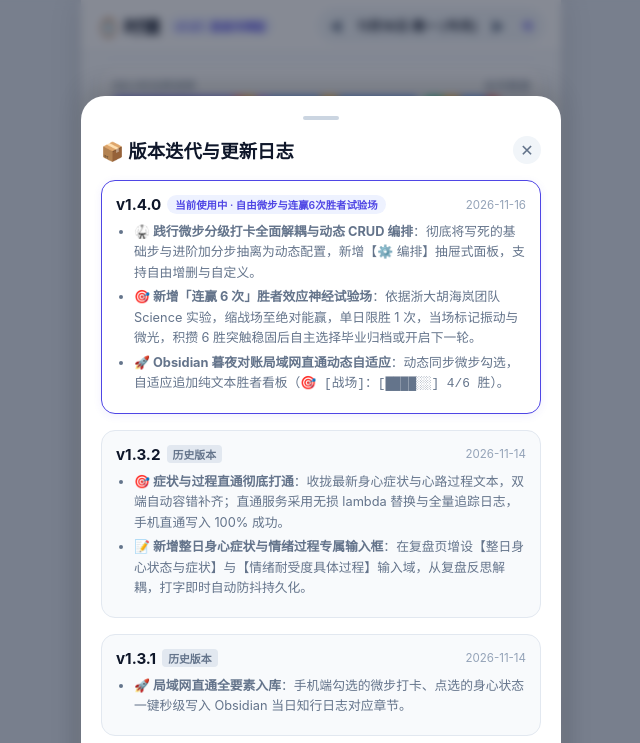
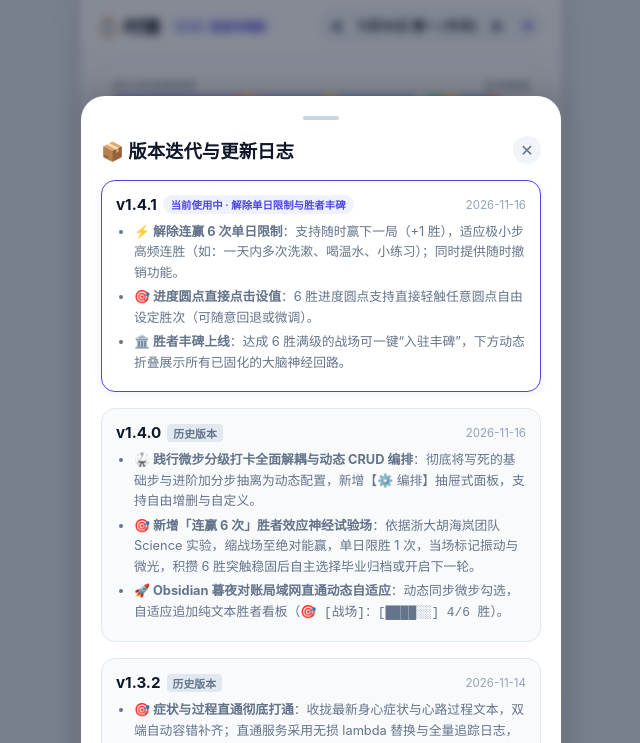
Before and after one commit to MiWumw/timemirror, a plain HTML site: page index.html in a window 1280 px wide. Both pictures are taken after a click on the element "v1.4.1 · 胜者丰碑版". Shown: the top 743 px of the page, without its empty margins (319-959 px from the left). Drawn offline with Linux system fonts and the light colour scheme.

Commit message:
docs: add v1.4.1 entry in changelog and settings center

```diff
--- a/index.html
+++ b/index.html
@@ -423,8 +423,8 @@
         </div>
         <div style="display: flex; justify-content: space-between; align-items: center; margin-bottom: 12px; background: #F1F5F9; padding: 10px 12px; border-radius: var(--radius-md);">
           <div>
-            <div style="font-size: 0.9rem; font-weight: 700; color: var(--text-main);">当前版本：v1.4.0 (自由微步与连赢6次胜者试验场版)</div>
-            <div style="font-size: 0.72rem; color: var(--text-muted); margin-top: 2px;">Build 20261116 · 自由微步编排、连赢6次胜者试验场与动态纯文本对账看板</div>
+            <div style="font-size: 0.9rem; font-weight: 700; color: var(--text-main);">当前版本：v1.4.1 (解除单日限制与胜者丰碑上线版)</div>
+            <div style="font-size: 0.72rem; color: var(--text-muted); margin-top: 2px;">Build 20261116 · 随时高频赢下一局、步进圆点直接设值、满级神经回路入驻胜者丰碑</div>
           </div>
           <button id="btnOpenChangelog" class="gap-add-btn" style="padding: 6px 14px;">
             查看更新日志
@@ -636,12 +636,28 @@
         </div>
 
         <div class="changelog-timeline">
-          <!-- v1.4.0 Current -->
+          <!-- v1.4.1 Current -->
           <div class="changelog-card current">
             <div class="changelog-header">
               <div class="changelog-version">
+                <span>v1.4.1</span>
+                <span class="brand-badge" style="font-size: 0.65rem;">当前使用中 · 解除单日限制与胜者丰碑</span>
+              </div>
+              <span class="changelog-date">2026-11-16</span>
+            </div>
+            <ul class="changelog-list">
+              <li><b>⚡ 解除连赢 6 次单日限制</b>：支持随时赢下一局（+1 胜），适应极小步高频连胜（如：一天内多次洗漱、喝温水、小练习）；同时提供随时撤销功能。</li>
+              <li><b>🎯 进度圆点直接点击设值</b>：6 胜进度圆点支持直接轻触任意圆点自由设定胜次（可随意回退或微调）。</li>
+              <li><b>🏛️ 胜者丰碑上线</b>：达成 6 胜满级的战场可一键“入驻丰碑”，下方动态折叠展示所有已固化的大脑神经回路。</li>
+            </ul>
+          </div>
+
+          <!-- v1.4.0 Previous -->
+          <div class="changelog-card">
+            <div class="changelog-header">
+              <div class="changelog-version">
                 <span>v1.4.0</span>
-                <span class="brand-badge" style="font-size: 0.65rem;">当前使用中 · 自由微步与连赢6次胜者试验场</span>
+                <span class="future-badge" style="background: #E2E8F0; color: #64748B;">历史版本</span>
               </div>
               <span class="changelog-date">2026-11-16</span>
             </div>
```
Also changed, not shown: CHANGELOG.md.
